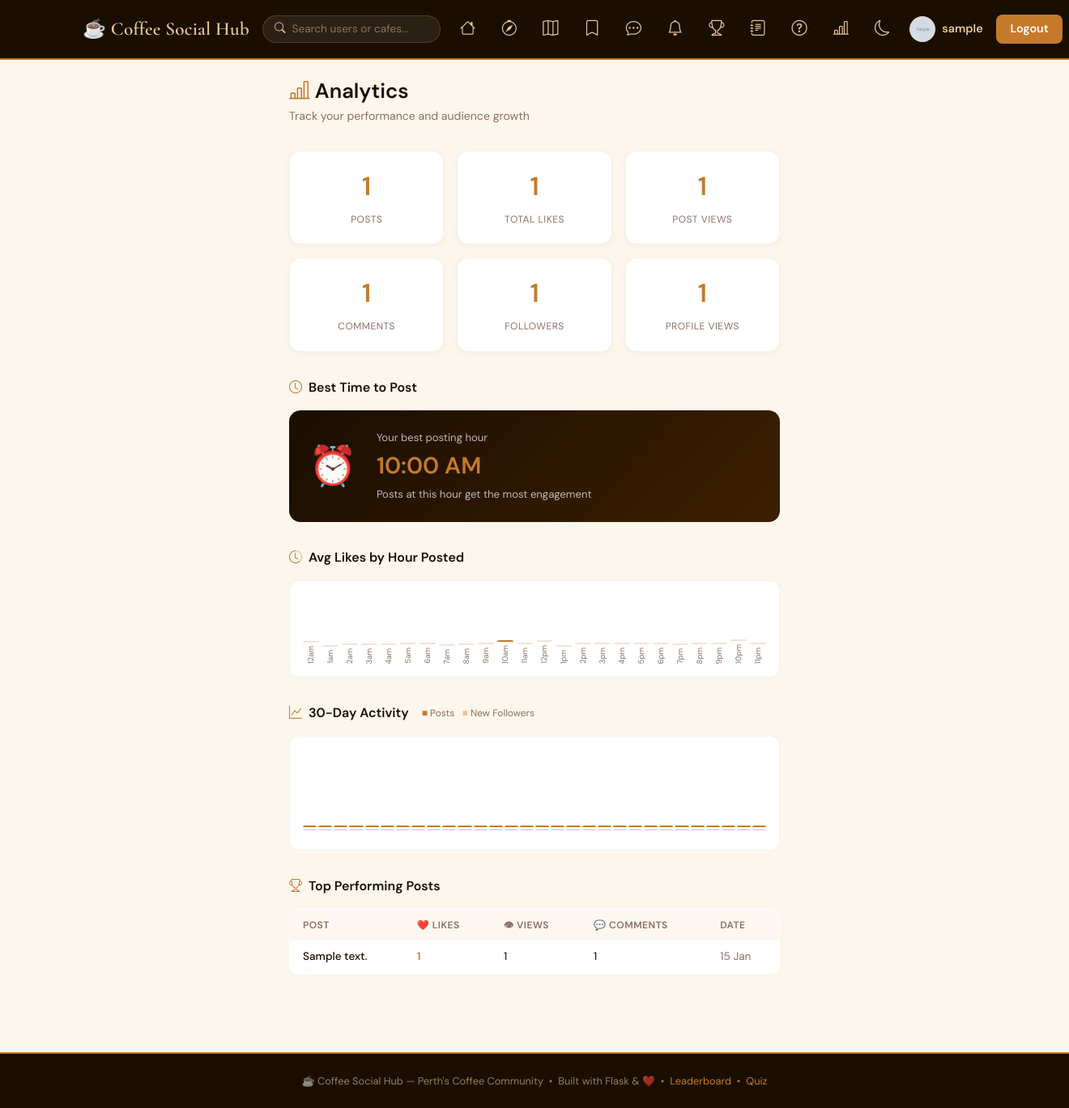
After one commit to navdeep077/CITS5505_AgileWebDev, a Flask app: page /analytics in a window 1320 px wide. The commit adds this page. Shown: the whole page at 81% size. Run offline with Flask 3, Linux system fonts and the light colour scheme; a user stored in the database is signed in; tables that the repository leaves empty hold one stand-in row (values such as "Sample post"); grey boxes marked "Sample" are stand-in pictures; some libraries are stand-ins or nearby versions.

Commit message:
feat: analytics dashboard - profile views, post performance, best time, 30-day growth

```diff
--- a/app.py
+++ b/app.py
@@ -10,7 +10,7 @@ from werkzeug.utils import secure_filename
 from flask_mail import Mail, Message
 from flask_limiter import Limiter
 from flask_limiter.util import get_remote_address
-from models import db, User, Post, Comment, Review, Follow, Notification, Bookmark, Report, Block, PostView, JournalEntry, Message
+from models import db, User, Post, Comment, Review, Follow, Notification, Bookmark, Report, Block, PostView, JournalEntry, Message, ProfileView
 from config import Config
 import cloudinary
 import cloudinary.uploader
@@ -445,6 +445,18 @@ def public_profile(username):
         return render_template("blocked.html",
             username=username, i_blocked=False)
 
+    # Track profile view
+    existing_view = ProfileView.query.filter_by(
+        profile_id=profile_user.id,
+        viewer_id=current.id
+    ).first()
+    if not existing_view:
+        db.session.add(ProfileView(
+            profile_id=profile_user.id,
+            viewer_id=current.id
+        ))
+        db.session.commit()
+
     posts       = Post.query.filter_by(user_id=profile_user.id)\
         .order_by(Post.created_at.desc()).all()
     total_likes = sum(post.likes for post in posts)
@@ -2023,6 +2035,125 @@ def unread_message_count():
     return jsonify({'count': count})
 
 
+# ── Analytics API ─────────────────────────────────────────────────────────────
+
+@app.route('/analytics')
+@login_required
+def analytics_page():
+    return render_template('analytics.html')
+
+
+@app.route('/api/analytics/overview', methods=['GET'])
+def analytics_overview():
+    current = get_current_user()
+    if not current:
+        return jsonify({'error': 'Unauthorized'}), 401
+
+    posts         = current.posts
+    total_likes   = sum(p.likes for p in posts)
+    total_views   = sum(p.view_count or 0 for p in posts)
+    total_comments= sum(len(p.comments) for p in posts)
+    followers     = Follow.query.filter_by(followed_id=current.id).count()
+    profile_views = ProfileView.query.filter_by(profile_id=current.id).count()
+
+    return jsonify({
+        'total_posts':    len(posts),
+        'total_likes':    total_likes,
+        'total_views':    total_views,
+        'total_comments': total_comments,
+        'followers':      followers,
+        'profile_views':  profile_views,
+        'avg_likes':      round(total_likes / len(posts), 1) if posts else 0,
+        'avg_views':      round(total_views / len(posts), 1) if posts else 0,
+    })
+
+
+@app.route('/api/analytics/posts', methods=['GET'])
+def analytics_posts():
+    current = get_current_user()
+    if not current:
+        return jsonify({'error': 'Unauthorized'}), 401
+
+    posts = Post.query.filter_by(user_id=current.id)\
+        .order_by(Post.likes.desc()).limit(10).all()
+
+    return jsonify([{
+        'id':       p.id,
+        'text':     p.text[:60] + '...' if len(p.text) > 60 else p.text,
+        'likes':    p.likes or 0,
+        'views':    p.view_count or 0,
+        'comments': len(p.comments),
+        'created':  p.created_at.strftime('%d %b')
+    } for p in posts])
+
+
+@app.route('/api/analytics/best-time', methods=['GET'])
+def analytics_best_time():
+    current = get_current_user()
+    if not current:
+        return jsonify({'error': 'Unauthorized'}), 401
+
+    posts = Post.query.filter_by(user_id=current.id).all()
+    if not posts:
+        return jsonify({'hours': {}, 'best_hour': None})
+
+    hour_likes = {}
+    for p in posts:
+        h = p.created_at.hour
+        if h not in hour_likes:
+            hour_likes[h] = {'likes': 0, 'count': 0}
+        hour_likes[h]['likes'] += p.likes or 0
+        hour_likes[h]['count'] += 1
+
+    hour_avg = {
+        h: round(v['likes'] / v['count'], 1)
+        for h, v in hour_likes.items()
+    }
+
+    best_hour = max(hour_avg, key=hour_avg.get) if hour_avg else None
+
+    return jsonify({
+        'hours':     hour_avg,
+        'best_hour': best_hour
+    })
+
+
+@app.route('/api/analytics/growth', methods=['GET'])
+def analytics_growth():
+    current = get_current_user()
+    if not current:
+        return jsonify({'error': 'Unauthorized'}), 401
+
+    from datetime import date, timedelta
+    today = date.today()
+    data  = []
+
+    for i in range(29, -1, -1):
+        day   = today - timedelta(days=i)
+        start = datetime.combine(day, datetime.min.time())
+        end   = datetime.combine(day, datetime.max.time())
+
+        posts = Post.query.filter(
+            Post.user_id == current.id,
+            Post.created_at >= start,
+            Post.created_at <= end
+        ).count()
+
+        follows = Follow.query.filter(
+            Follow.followed_id == current.id,
+            Follow.created_at >= start,
+            Follow.created_at <= end
+        ).count()
+
+        data.append({
+            'date':    day.strftime('%d %b'),
+            'posts':   posts,
+            'follows': follows
+        })
+
+    return jsonify(data)
+
+
 # ── Application Entry Point ───────────────────────────────────────────────────
 if __name__ == "__main__":
     with app.app_context():
--- /dev/null
+++ b/templates/analytics.html
@@ -0,0 +1,465 @@
+{% extends 'base.html' %}
+{% block title %}Analytics | Coffee Social Hub{% endblock %}
+
+{% block extra_css %}
+<style>
+.analytics-wrap {
+    max-width: 960px;
+    margin: 0 auto;
+    padding: 1.5rem 1rem 4rem;
+}
+
+.analytics-hero {
+    margin-bottom: 2rem;
+}
+
+.analytics-hero h2 {
+    font-weight: 700;
+    font-size: 1.6rem;
+    margin: 0 0 4px;
+}
+
+.analytics-hero p {
+    color: var(--muted);
+    font-size: 0.88rem;
+    margin: 0;
+}
+
+/* Stats grid */
+.stats-grid {
+    display: grid;
+    grid-template-columns: repeat(3, 1fr);
+    gap: 1rem;
+    margin-bottom: 2rem;
+}
+
+@media (max-width: 600px) {
+    .stats-grid { grid-template-columns: repeat(2, 1fr); }
+}
+
+.stat-card {
+    background: var(--surface, #fff);
+    border: 1px solid rgba(196,122,43,0.12);
+    border-radius: 14px;
+    padding: 1.2rem;
+    text-align: center;
+    box-shadow: 0 2px 8px rgba(26,14,0,0.04);
+}
+
+.stat-card-number {
+    font-size: 2rem;
+    font-weight: 700;
+    color: var(--caramel);
+    display: block;
+    margin-bottom: 4px;
+}
+
+.stat-card-label {
+    font-size: 0.75rem;
+    color: var(--muted);
+    text-transform: uppercase;
+    letter-spacing: 0.5px;
+}
+
+/* Section titles */
+.section-heading {
+    font-weight: 700;
+    font-size: 1rem;
+    margin-bottom: 1rem;
+    display: flex;
+    align-items: center;
+    gap: 8px;
+    color: var(--text, #1a0e00);
+}
+
+/* Top posts table */
+.posts-table {
+    width: 100%;
+    border-collapse: collapse;
+    font-size: 0.85rem;
+    background: var(--surface, #fff);
+    border-radius: 12px;
+    overflow: hidden;
+    border: 1px solid rgba(196,122,43,0.1);
+    margin-bottom: 2rem;
+}
+
+.posts-table th {
+    text-align: left;
+    padding: 10px 16px;
+    background: rgba(196,122,43,0.06);
+    color: var(--muted);
+    font-size: 0.75rem;
+    text-transform: uppercase;
+    letter-spacing: 0.5px;
+    font-weight: 600;
+}
+
+.posts-table td {
+    padding: 10px 16px;
+    border-bottom: 1px solid rgba(196,122,43,0.06);
+    color: var(--text, #1a0e00);
+}
+
+.posts-table tr:last-child td {
+    border-bottom: none;
+}
+
+/* Bar chart */
+.bar-chart {
+    display: flex;
+    align-items: flex-end;
+    gap: 4px;
+    height: 120px;
+    background: var(--surface, #fff);
+    border: 1px solid rgba(196,122,43,0.1);
+    border-radius: 12px;
+    padding: 1rem;
+    margin-bottom: 2rem;
+    overflow-x: auto;
+}
+
+.bar-col {
+    display: flex;
+    flex-direction: column;
+    align-items: center;
+    gap: 4px;
+    flex: 1;
+    min-width: 20px;
+}
+
+.bar {
+    width: 100%;
+    background: rgba(196,122,43,0.2);
+    border-radius: 4px 4px 0 0;
+    transition: background 0.2s;
+    min-height: 2px;
+    cursor: pointer;
+}
+
+.bar.has-data {
+    background: var(--caramel);
+}
+
+.bar:hover {
+    background: #a06020;
+}
+
+.bar-label {
+    font-size: 0.6rem;
+    color: var(--muted);
+    white-space: nowrap;
+    writing-mode: vertical-lr;
+    text-orientation: mixed;
+    transform: rotate(180deg);
+}
+
+/* Growth chart */
+.growth-chart {
+    background: var(--surface, #fff);
+    border: 1px solid rgba(196,122,43,0.1);
+    border-radius: 12px;
+    padding: 1rem;
+    margin-bottom: 2rem;
+    overflow-x: auto;
+}
+
+.growth-bars {
+    display: flex;
+    align-items: flex-end;
+    gap: 2px;
+    height: 100px;
+    margin-bottom: 8px;
+}
+
+.growth-col {
+    flex: 1;
+    display: flex;
+    flex-direction: column;
+    align-items: center;
+    gap: 2px;
+    min-width: 8px;
+}
+
+.growth-bar-posts {
+    width: 100%;
+    background: var(--caramel);
+    border-radius: 2px 2px 0 0;
+    min-height: 2px;
+}
+
+.growth-bar-follows {
+    width: 100%;
+    background: rgba(196,122,43,0.3);
+    border-radius: 2px 2px 0 0;
+    min-height: 2px;
+}
+
+.best-time-card {
+    background: linear-gradient(135deg, #1a0e00, #3d1f00);
+    border-radius: 14px;
+    padding: 1.5rem;
+    color: white;
+    margin-bottom: 2rem;
+    display: flex;
+    align-items: center;
+    gap: 1.5rem;
+}
+
+.best-time-icon {
+    font-size: 3rem;
+    flex-shrink: 0;
+}
+
+.best-time-label {
+    font-size: 0.82rem;
+    opacity: 0.7;
+    margin-bottom: 4px;
+}
+
+.best-time-value {
+    font-size: 1.8rem;
+    font-weight: 700;
+    color: var(--caramel, #c47a2b);
+}
+
+.best-time-desc {
+    font-size: 0.82rem;
+    opacity: 0.7;
+    margin-top: 4px;
+}
+
+[data-theme="dark"] .stat-card,
+[data-theme="dark"] .posts-table,
+[data-theme="dark"] .bar-chart,
+[data-theme="dark"] .growth-chart {
+    background: #1e1410;
+    border-color: rgba(224,144,64,0.15);
+}
+</style>
+{% endblock %}
+
+{% block content %}
+<div class="analytics-wrap">
+
+    <div class="analytics-hero">
+        <h2>
+            <i class="bi bi-bar-chart-line" style="color:var(--caramel)"></i>
+            Analytics
+        </h2>
+        <p>Track your performance and audience growth</p>
+    </div>
+
+    <!-- Overview stats -->
+    <div class="stats-grid" id="stats-grid">
+        <div class="stat-card">
+            <span class="stat-card-number" id="stat-posts">—</span>
+            <span class="stat-card-label">Posts</span>
+        </div>
+        <div class="stat-card">
+            <span class="stat-card-number" id="stat-likes">—</span>
+            <span class="stat-card-label">Total Likes</span>
+        </div>
+        <div class="stat-card">
+            <span class="stat-card-number" id="stat-views">—</span>
+            <span class="stat-card-label">Post Views</span>
+        </div>
+        <div class="stat-card">
+            <span class="stat-card-number" id="stat-comments">—</span>
+            <span class="stat-card-label">Comments</span>
+        </div>
+        <div class="stat-card">
+            <span class="stat-card-number" id="stat-followers">—</span>
+            <span class="stat-card-label">Followers</span>
+        </div>
+        <div class="stat-card">
+            <span class="stat-card-number" id="stat-profile-views">—</span>
+            <span class="stat-card-label">Profile Views</span>
+        </div>
+    </div>
+
+    <!-- Best time to post -->
+    <div class="section-heading">
+        <i class="bi bi-clock" style="color:var(--caramel)"></i>
+        Best Time to Post
+    </div>
+    <div class="best-time-card" id="best-time-card">
+        <div class="best-time-icon">⏰</div>
+        <div>
+            <div class="best-time-label">Your best posting hour</div>
+            <div class="best-time-value" id="best-time-value">Calculating...</div>
+            <div class="best-time-desc" id="best-time-desc">
+                Based on your post engagement
+            </div>
+        </div>
+    </div>
+
+    <!-- Engagement by hour -->
+    <div class="section-heading">
+        <i class="bi bi-clock-history" style="color:var(--caramel)"></i>
+        Avg Likes by Hour Posted
+    </div>
+    <div class="bar-chart" id="hour-chart">
+        <div style="color:var(--muted);font-size:0.85rem;margin:auto;">
+            Loading...
+        </div>
+    </div>
+
+    <!-- 30 day growth -->
+    <div class="section-heading">
+        <i class="bi bi-graph-up" style="color:var(--caramel)"></i>
+        30-Day Activity
+        <span style="font-size:0.75rem;color:var(--muted);font-weight:400;margin-left:8px;">
+            <span style="color:var(--caramel);">■</span> Posts
+            <span style="color:rgba(196,122,43,0.4);margin-left:6px;">■</span> New Followers
+        </span>
+    </div>
+    <div class="growth-chart">
+        <div class="growth-bars" id="growth-bars">
+            <div style="color:var(--muted);font-size:0.85rem;margin:auto;">Loading...</div>
+        </div>
+    </div>
+
+    <!-- Top posts -->
+    <div class="section-heading">
+        <i class="bi bi-trophy" style="color:var(--caramel)"></i>
+        Top Performing Posts
+    </div>
+    <table class="posts-table">
+        <thead>
+            <tr>
+                <th>Post</th>
+                <th>❤️ Likes</th>
+                <th>👁 Views</th>
+                <th>💬 Comments</th>
+                <th>Date</th>
+            </tr>
+        </thead>
+        <tbody id="top-posts-body">
+            <tr><td colspan="5" style="text-align:center;color:var(--muted);padding:2rem;">
+                Loading...
+            </td></tr>
+        </tbody>
+    </table>
+
+</div>
+{% endblock %}
+
+{% block extra_js %}
+<script>
+document.addEventListener('DOMContentLoaded', () => {
+    loadOverview();
+    loadTopPosts();
+    loadBestTime();
+    loadGrowth();
+});
+
+// ── Overview stats ────────────────────────────────────────────
+function loadOverview() {
+    fetch('/api/analytics/overview')
+        .then(r => r.json())
+        .then(d => {
+            document.getElementById('stat-posts').textContent         = d.total_posts;
+            document.getElementById('stat-likes').textContent         = d.total_likes;
+            document.getElementById('stat-views').textContent         = d.total_views;
+            document.getElementById('stat-comments').textContent      = d.total_comments;
+            document.getElementById('stat-followers').textContent     = d.followers;
+            document.getElementById('stat-profile-views').textContent = d.profile_views;
+        });
+}
+
+// ── Top posts ─────────────────────────────────────────────────
+function loadTopPosts() {
+    fetch('/api/analytics/posts')
+        .then(r => r.json())
+        .then(posts => {
+            const tbody = document.getElementById('top-posts-body');
+            if (posts.length === 0) {
+                tbody.innerHTML = `<tr><td colspan="5"
+                    style="text-align:center;color:var(--muted);padding:2rem;">
+                    No posts yet</td></tr>`;
+                return;
+            }
+            tbody.innerHTML = posts.map(p => `
+                <tr>
+                    <td>
+                        <a href="/post/${p.id}"
+                           style="color:var(--text,#1a0e00);text-decoration:none;
+                                  font-weight:500;">
+                            ${p.text}
+                        </a>
+                    </td>
+                    <td style="font-weight:700;color:var(--caramel);">${p.likes}</td>
+                    <td>${p.views}</td>
+                    <td>${p.comments}</td>
+                    <td style="color:var(--muted);">${p.created}</td>
+                </tr>
+            `).join('');
+        });
+}
+
+// ── Best time to post ─────────────────────────────────────────
+function loadBestTime() {
+    fetch('/api/analytics/best-time')
+        .then(r => r.json())
+        .then(data => {
+            const el   = document.getElementById('best-time-value');
+            const desc = document.getElementById('best-time-desc');
+
+            if (data.best_hour === null) {
+                el.textContent   = 'Not enough data';
+                desc.textContent = 'Post more to see your best time';
+                return;
+            }
+
+            const h    = data.best_hour;
+            const ampm = h >= 12 ? 'PM' : 'AM';
+            const h12  = h > 12 ? h - 12 : h === 0 ? 12 : h;
+            el.textContent   = `${h12}:00 ${ampm}`;
+            desc.textContent = `Posts at this hour get the most engagement`;
+
+            // Draw hour chart
+            const chart    = document.getElementById('hour-chart');
+            const maxVal   = Math.max(...Object.values(data.hours), 1);
+            const allHours = Array.from({length: 24}, (_, i) => i);
+
+            chart.innerHTML = allHours.map(h => {
+                const val = data.hours[h] || 0;
+                const pct = (val / maxVal) * 100;
+                const label = h === 0 ? '12am'
+                    : h < 12 ? `${h}am`
+                    : h === 12 ? '12pm'
+                    : `${h-12}pm`;
+                return `
+                    <div class="bar-col">
+                        <div class="bar ${val > 0 ? 'has-data' : ''}"
+                             style="height:${Math.max(pct, 2)}%"
+                             title="${label}: ${val} avg likes"></div>
+                        <div class="bar-label">${label}</div>
+                    </div>`;
+            }).join('');
+        });
+}
+
+// ── 30-day growth ─────────────────────────────────────────────
+function loadGrowth() {
+    fetch('/api/analytics/growth')
+        .then(r => r.json())
+        .then(data => {
+            const container = document.getElementById('growth-bars');
+            const maxPosts   = Math.max(...data.map(d => d.posts), 1);
+            const maxFollows = Math.max(...data.map(d => d.follows), 1);
+            const maxVal     = Math.max(maxPosts, maxFollows);
+
+            container.innerHTML = data.map(d => `
+                <div class="growth-col" title="${d.date}: ${d.posts} posts, ${d.follows} followers">
+                    <div class="growth-bar-posts"
+                         style="height:${(d.posts / maxVal) * 80}px;"></div>
+                    <div class="growth-bar-follows"
+                         style="height:${(d.follows / maxVal) * 80}px;"></div>
+                </div>
+            `).join('');
+        });
+}
+</script>
+{% endblock %}
--- a/templates/base.html
+++ b/templates/base.html
@@ -119,6 +119,11 @@
             <a href="{{ url_for('quiz_page') }}" class="nav-icon-btn"
                title="Coffee Personality Quiz">
                 <i class="bi bi-question-circle"></i>
+            </a>
+
+            <!-- Analytics -->
+            <a href="{{ url_for('analytics_page') }}" class="nav-icon-btn" title="Analytics">
+                <i class="bi bi-bar-chart-line"></i>
             </a>
 
             <!-- Dark mode toggle -->
```
Also changed, not shown: models.py (+7 -0 lines).
